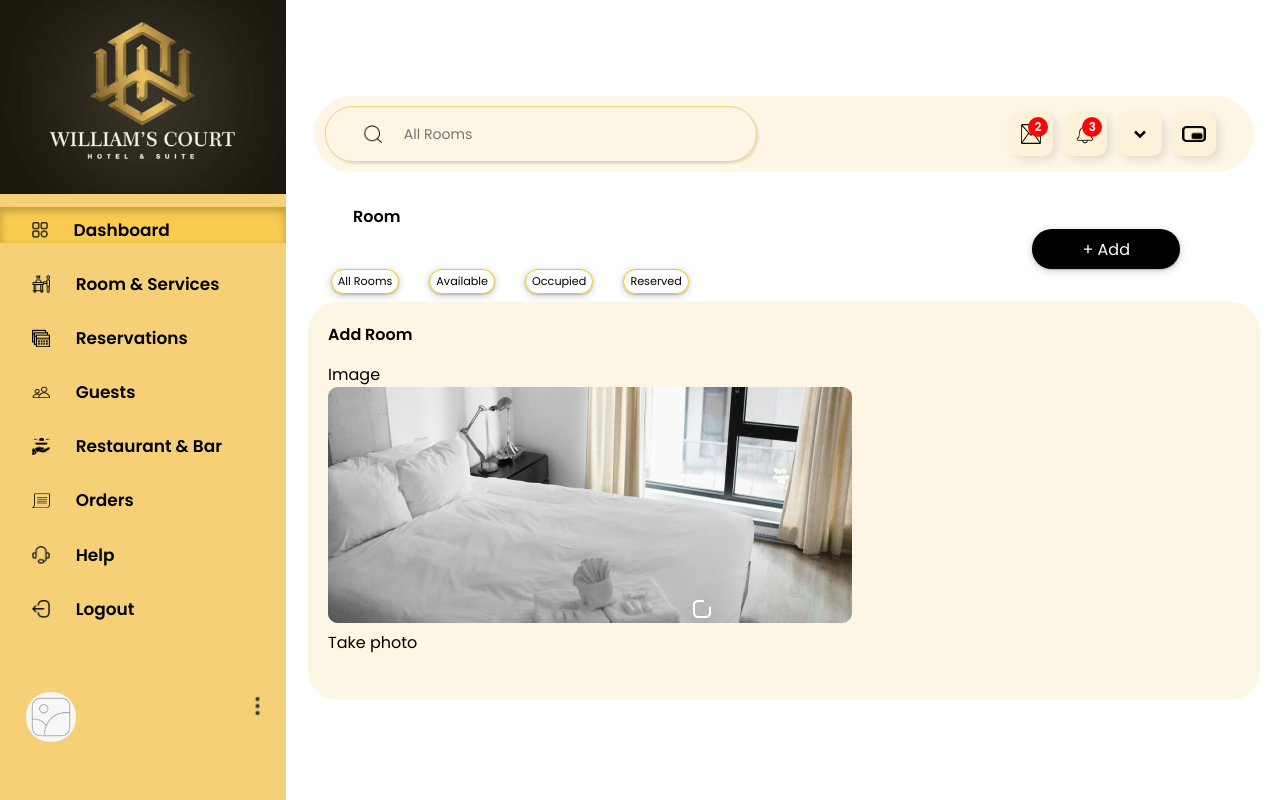
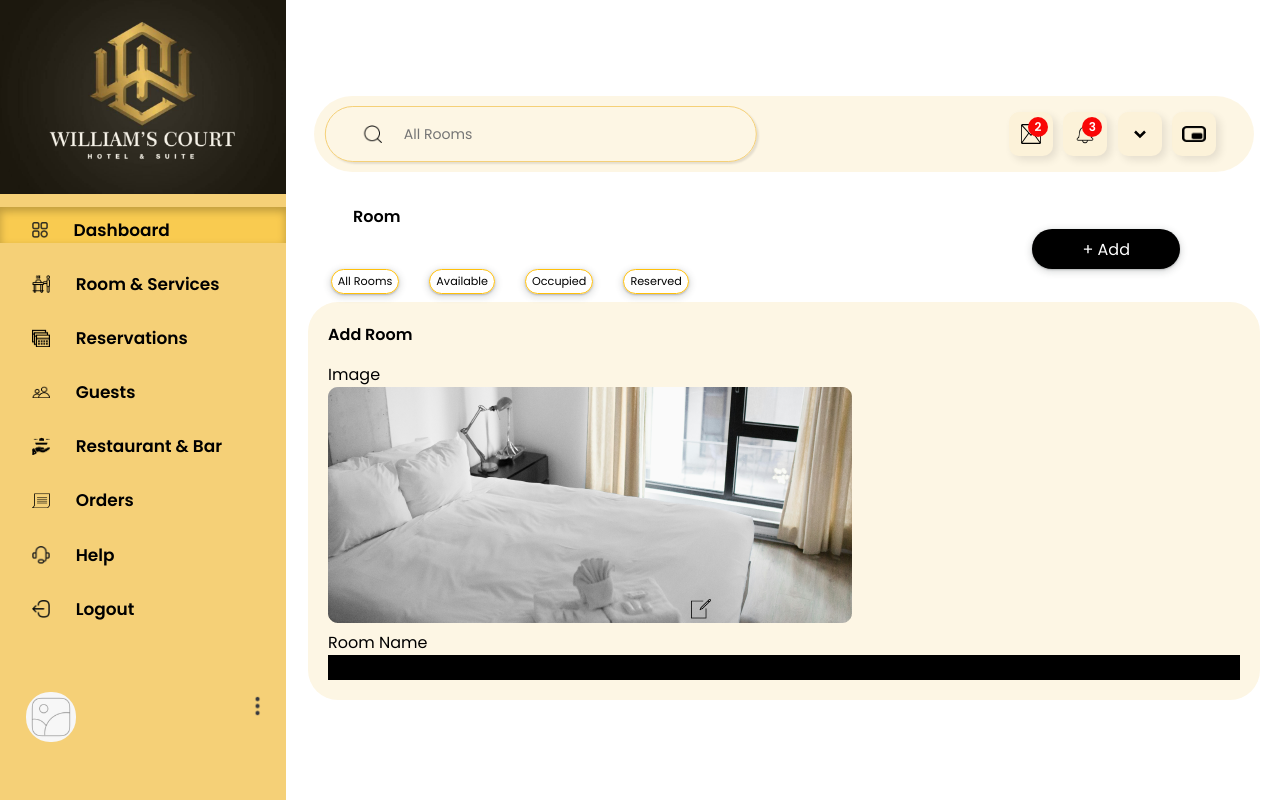
Before and after one commit to Wikki2000/William_Hotel_App, a Flask app: template app/templates/rooms_and_services/add_rooms.html in a window 1280 px wide. Run offline with Flask 3, Linux system fonts and the light colour scheme; the template is opened without the code that fills it, so the values that code supplies are empty; parts of the project's set-up code (start-up, migrations or seed data) failed here and were passed over; some libraries are stand-ins or nearby versions.

Commit message:
add-room

```diff
--- a/app/static/css/public/Rooms/add_rooms.css
+++ b/app/static/css/public/Rooms/add_rooms.css
@@ -83,9 +83,50 @@ html{
     position: relative;
 }
 
-.add_room svg{
+
+.add_room .edit-icon{
+    width: 20px;
+    height: auto;
     position: absolute;
     right: 58%;
     top: 87%;
     transform: rotateY(-50%);
 }
+
+.drop_down {
+    display: none;
+    /* Initially hidden */
+    position: absolute;
+    background-color: #fff;
+    border: 1px solid #ccc;
+    z-index: 1000;
+}
+
+.room_img:hover+.drop_down,
+.drop_down:hover {
+    display: block;
+    /* Show dropdown when room image is hovered */
+}
+
+/* .add_room .edit-icon:hover + .drop_down{
+    display: block;
+    visibility: visible;
+}
+
+.drop_down{
+    margin-left: auto;
+    width: 65%;
+    background-color: yellow;
+    display: none;
+} */
+
+.take_photo{
+    display: flex;
+    align-items: center;
+    gap: 4px;
+}
+
+
+#name{
+    background-color: #000;
+}
--- a/app/templates/rooms_and_services/add_rooms.html
+++ b/app/templates/rooms_and_services/add_rooms.html
@@ -314,26 +314,40 @@
                   <h2>Add Room</h2>
                   <p>Image</p>
                   <div class="room_img">
-                    <img src="/static/images/public/add_room_img.png" alt="" />
-
-                    <svg
-                      width="18"
-                      height="19"
-                      viewBox="0 0 18 19"
-                      fill="none"
-                      xmlns="http://www.w3.org/2000/svg"
-                    >
-                      <path
-                        d="M17 7.82187C16.4 7.82187 16 8.22187 16 8.82187V13.9219C16 15.6219 14.7 16.9219 13 16.9219H5C3.3 16.9219 2 15.6219 2 13.9219V5.92188C2 4.22187 3.3 2.92188 5 2.92188H10C10.6 2.92188 11 2.52188 11 1.92188C11 1.32187 10.6 0.921875 10 0.921875H5C2.2 0.921875 0 3.12188 0 5.92188V13.9219C0 16.7219 2.2 18.9219 5 18.9219H13C15.8 18.9219 18 16.7219 18 13.9219V8.82187C18 8.32187 17.6 7.82187 17 7.82187Z"
-                        fill="white"
-                      />
-                    </svg>
+                    <img
+                      src="/static/images/public/add_room_img.png"
+                      alt=""
+                      class="room"
+                    />
+                    <img
+                      src="/static/images/public/edit_icon.png"
+                      alt=""
+                      class="edit-icon"
+                    />
                   </div>
+                  <!-- Dropdown section-->
                   <div class="drop_down">
                     <div class="take_photo">
                       <p>Take photo</p>
-                      <img />
+                      <img src="/static/images/public/camera_icon.svg" alt="" />
                     </div>
+
+                    <div class="choose_photo">
+                      <p>Choose Photo</p>
+                      <img
+                        src="/static/images/public/choose_photo__icon.svg"
+                        alt=""
+                      />
+                    </div>
+
+                    <div>
+                      <p>Delete Photo</p>
+                      <img src="" alt="" />
+                    </div>
+                  </div>
+                  <div>
+                    <label class="room_name" for="name">Room Name</label>
+                    <input type="text" id="name" readonly />
                   </div>
                 </div>
               </div>
```
Also changed, not shown: app/static/images/public/camera_icon.svg (added), app/static/images/public/choose_photo_icon.svg (added), app/static/images/public/delete_icon.svg (added).
